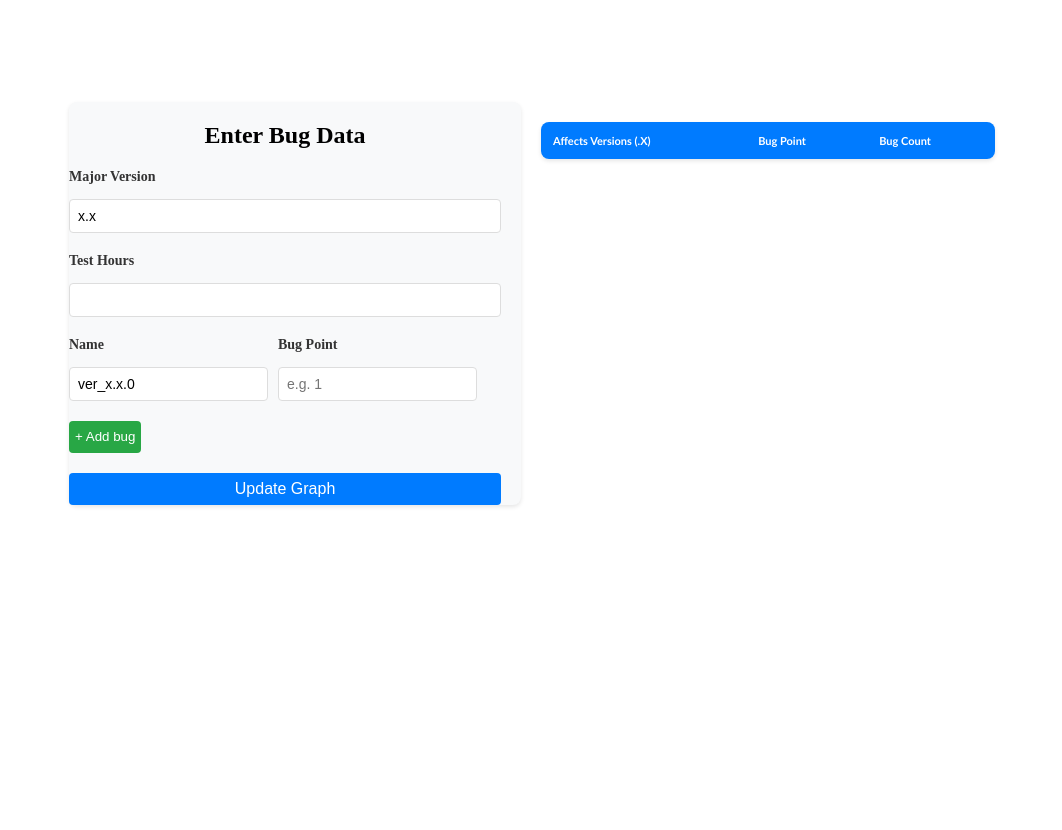
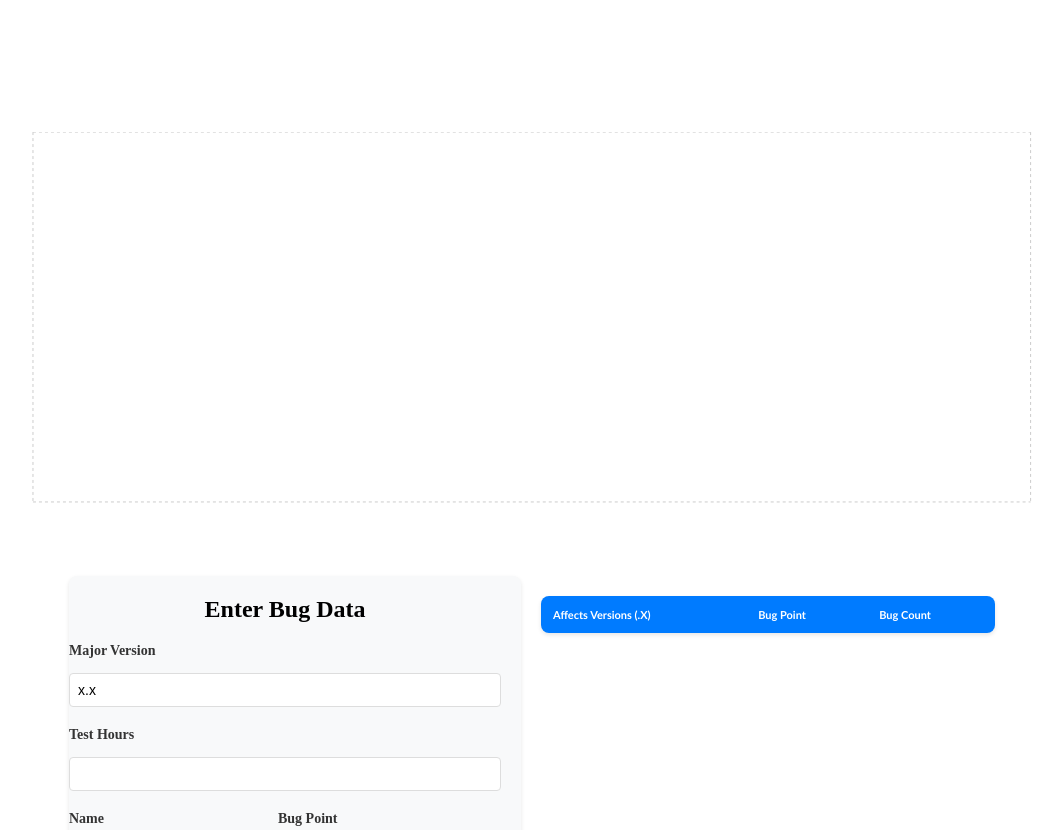
Before and after one commit to work2544/graphJS, a React (Vite) app: page / in a window 1280 px wide. Shown: the part 360-1190 px from the top of the page, without its empty margins (108-1170 px from the left). Before the commit the page ends 873 px from the top, so only its background shows below. Built offline with nearby package versions, Linux system fonts and the light colour scheme.

Commit message:
add curve graph

```diff
--- a/src/App.jsx
+++ b/src/App.jsx
@@ -1,7 +1,9 @@
 import { useState } from "react";
-import ErrorBarChart from "./ui/SlopeChart";
+import SlopeChart from "./ui/SlopeChart";
 import BugForm from "./ui/BugForm";
 import styled from "styled-components";
+import Table from "./ui/Table";
+import BugCurve from "./ui/BugCurve";
 
 export default function App() {
   const onSubmit = (e, formData) => {
@@ -10,7 +12,6 @@ export default function App() {
     const timeSeriesByVersion = formData.affectVersion.map((data) =>
       data.time.split(",").map(Number)
     );
-    console.log(timeSeriesByVersion);
     let cumulativeBugCount = 0;
 
     let versionTimeline = timeSeriesByVersion.flatMap(
@@ -64,43 +65,17 @@ export default function App() {
 
     setChartData(versionTimeline);
   };
-
   const [chartData, setChartData] = useState([]);
   const [submitData, setSubmitData] = useState([]);
 
   return (
     <div className="App">
       <Container>
-        <ErrorBarChart chartData={chartData} />
+        <SlopeChart chartData={chartData} />
+        <BugCurve formData={submitData} />
         <FormContainer>
           <BugForm onSubmit={onSubmit} />
-          <StyledTable>
-            <thead>
-              <Tr>
-                <Th>Affects Versions ({submitData.majorVersion}.X)</Th>
-                <Th>Bug Point</Th>
-                <Th>Bug Count</Th>
-              </Tr>
-            </thead>
-            <tbody>
-              {submitData.affectVersion?.map((version, index) => {
-                const cumulativeSum = submitData.affectVersion
-                  .slice(0, index + 1)
-                  .reduce((acc, curr) => acc + curr.bug_point, 0);
-                return (
-                  <Tr key={version.name}>
-                    <Td>{version.name}</Td>
-                    {version.name === "total" ? (
-                      <Td>{cumulativeSum}</Td>
-                    ) : (
-                      <Td>{version.bug_point}</Td>
-                    )}
-                    <Td>{cumulativeSum}</Td>
-                  </Tr>
-                );
-              })}
-            </tbody>
-          </StyledTable>
+          <Table submitData={submitData}></Table>
         </FormContainer>
       </Container>
     </div>
@@ -119,35 +94,3 @@ const Container = styled.div`
   justify-content: center;
   row-gap: 24px;
 `;
-
-const StyledTable = styled.table`
-  width: 70%;
-  height: 50%;
-  border-collapse: collapse;
-  margin: 20px 0;
-  background-color: #f8f9fa;
-  border-radius: 8px;
-  box-shadow: 0 2px 4px rgba(0, 0, 0, 0.1);
-  overflow: hidden;
-  font-family: "Calibri";
-  font-size: 11px;
-`;
-
-const Th = styled.th`
-  background-color: #007bff;
-  color: white;
-  padding: 12px;
-  text-align: left;
-`;
-
-const Td = styled.td`
-  padding: 12px;
-  border: solid 2px lightgrey;
-  border-top: 1px solid #dee2e6;
-`;
-
-const Tr = styled.tr`
-  &:hover {
-    background-color: #f5f5f5;
-  }
-`;
--- /dev/null
+++ b/src/ui/BugCurve.jsx
@@ -0,0 +1,80 @@
+/* eslint-disable no-unused-vars */
+/* eslint-disable react/prop-types */
+import React from "react";
+import {
+  LineChart,
+  Line,
+  XAxis,
+  YAxis,
+  Label,
+  Tooltip,
+  Legend,
+  ResponsiveContainer,
+  CartesianGrid,
+  ComposedChart,
+  Bar,
+} from "recharts";
+function BugCurve({ formData }) {
+  const blue = "#34a3cf";
+  const yellow = "#FCA510";
+  if (formData) {
+    if (formData.affectVersion) {
+      formData.affectVersion = formData.affectVersion.filter(
+        (item) => item.name !== "total"
+      );
+    }
+  }
+  const CustomDot = (props) => {
+    const { cx, cy, payload, yAxisHeight, index } = props;
+    if (!cx || !cy || payload.length === 0) return null;
+    console.log(payload);
+    return (
+      <g key={cx}>
+        <circle cx={cx} cy={cy} r={2.5} stroke="red" fill="red" />
+        <text
+          x={cx}
+          y={cy - 10}
+          fontFamily="sans-serif"
+          textAnchor="middle"
+          fontSize="11"
+        >
+          {payload.bug_point}
+        </text>
+      </g>
+    );
+  };
+  return (
+    <ResponsiveContainer
+      width="90%"
+      height={420}
+      style={{
+        marginTop: "30px",
+        display: "flex",
+        alignItems: "center",
+        justifyContent: "center",
+        position: "relative",
+        marginRight: "80px",
+      }}
+    >
+      <ComposedChart
+        data={formData.affectVersion}
+        margin={{ top: 0, right: 30, left: 50, bottom: 20 }}
+      >
+        <CartesianGrid strokeDasharray="3 3" />
+        <XAxis dataKey="name" angle={-45} fontSize={12} tickMargin={20} />
+        <YAxis />
+
+        <Bar dataKey="bug_point" barSize={20} fill={blue} />
+        <Line
+          type="monotone"
+          dataKey="bug_point"
+          stroke={blue}
+          dot={CustomDot}
+          activeDot={false}
+        />
+      </ComposedChart>
+    </ResponsiveContainer>
+  );
+}
+
+export default BugCurve;
--- a/src/ui/BugForm.jsx
+++ b/src/ui/BugForm.jsx
@@ -17,7 +17,6 @@ const BugForm = ({ onSubmit }) => {
     affectVersion: [{ ...INITIAL_VERSION, name: `ver_x.x.0` }],
   });
   useEffect(() => {
-    console.log(formData);
   }, [formData]);
 
   const updateFormData = (newData) => {
--- a/src/ui/SlopeChart.jsx
+++ b/src/ui/SlopeChart.jsx
@@ -11,18 +11,16 @@ import {
   CartesianGrid,
 } from "recharts";
 
-const color = "#34a3cf";
 const SlopeChart = ({ chartData }) => {
+  const blue = "#34a3cf";
+  const yellow = "#c9a00b";
   useEffect(() => {
     if (!chartData.length) return;
-
     const lastDataPoint = chartData.at(-2);
     setNumeratorDenominator({
       numerator: lastDataPoint.bugPoint,
       denominator: lastDataPoint.bugCount,
     });
-
-    console.log(chartData);
   }, [chartData]);
   const CustomDot = (props) => {
     const { cx, cy, payload, yAxisHeight, index } = props;
@@ -43,7 +41,7 @@ const SlopeChart = ({ chartData }) => {
             x2={cx}
             y1={cy - yAxisHeight}
             y2={cy + yAxisHeight}
-            stroke={color}
+            stroke={blue}
             strokeWidth={1}
             strokeLinecap="round"
           />
@@ -76,7 +74,7 @@ const SlopeChart = ({ chartData }) => {
         {/* Left Arrow */}
         <path
           d={`M 0 0 L ${arrowWidth} 0 M 0 0 L 10 -3.5 M 0 0 L 10 3.5`}
-          stroke={color}
+          stroke={blue}
           strokeWidth="1"
           fill="none"
         />
@@ -85,7 +83,7 @@ const SlopeChart = ({ chartData }) => {
           d={`M ${arrowWidth} 0 L ${2 * arrowWidth} 0 M ${2 * arrowWidth} 0 L ${
             2 * arrowWidth - 10
           } -3.5 M ${2 * arrowWidth} 0 L ${2 * arrowWidth - 10} 3.5`}
-          stroke={color}
+          stroke={blue}
           strokeWidth="1"
           fill="none"
         />
@@ -104,9 +102,6 @@ const SlopeChart = ({ chartData }) => {
     );
   };
   const PercentileXAxisTick = (props) => {
-    const totalDataPoint = chartData.at(-1);
-    const yellow = "#c9a00b";
-
     const { x, y, payload, width, index } = props;
     const arrowWidth90th = width * 0.45;
     const arrowWidth10th = width * 0.05;
@@ -276,7 +271,7 @@ const SlopeChart = ({ chartData }) => {
                L65 160
                C65 175, 60 180, 55 180"
           fill="none"
-          stroke={color}
+          stroke={blue}
           strokeWidth="1.7"
           style={{
             transform: `scale(1, 1)`,
--- /dev/null
+++ b/src/ui/Table.jsx
@@ -0,0 +1,67 @@
+/* eslint-disable react/prop-types */
+import styled from "styled-components";
+function Table({ submitData }) {
+  return (
+    <StyledTable>
+      <thead>
+        <Tr>
+          <Th>Affects Versions ({submitData.majorVersion}.X)</Th>
+          <Th>Bug Point</Th>
+          <Th>Bug Count</Th>
+        </Tr>
+      </thead>
+      <tbody>
+        {submitData.affectVersion?.map((version, index) => {
+          const cumulativeSum = submitData.affectVersion
+            .slice(0, index + 1)
+            .reduce((acc, curr) => acc + curr.bug_point, 0);
+          return (
+            <Tr key={version.name}>
+              <Td>{version.name}</Td>
+              {version.name === "total" ? (
+                <Td>{cumulativeSum}</Td>
+              ) : (
+                <Td>{version.bug_point}</Td>
+              )}
+              <Td>{cumulativeSum}</Td>
+            </Tr>
+          );
+        })}
+      </tbody>
+    </StyledTable>
+  );
+}
+
+export default Table;
+
+const StyledTable = styled.table`
+  width: 70%;
+  height: 50%;
+  border-collapse: collapse;
+  margin: 20px 0;
+  background-color: #f8f9fa;
+  border-radius: 8px;
+  box-shadow: 0 2px 4px rgba(0, 0, 0, 0.1);
+  overflow: hidden;
+  font-family: "Calibri";
+  font-size: 11px;
+`;
+
+const Th = styled.th`
+  background-color: #007bff;
+  color: white;
+  padding: 12px;
+  text-align: left;
+`;
+
+const Td = styled.td`
+  padding: 12px;
+  border: solid 2px lightgrey;
+  border-top: 1px solid #dee2e6;
+`;
+
+const Tr = styled.tr`
+  &:hover {
+    background-color: #f5f5f5;
+  }
+`;
```
